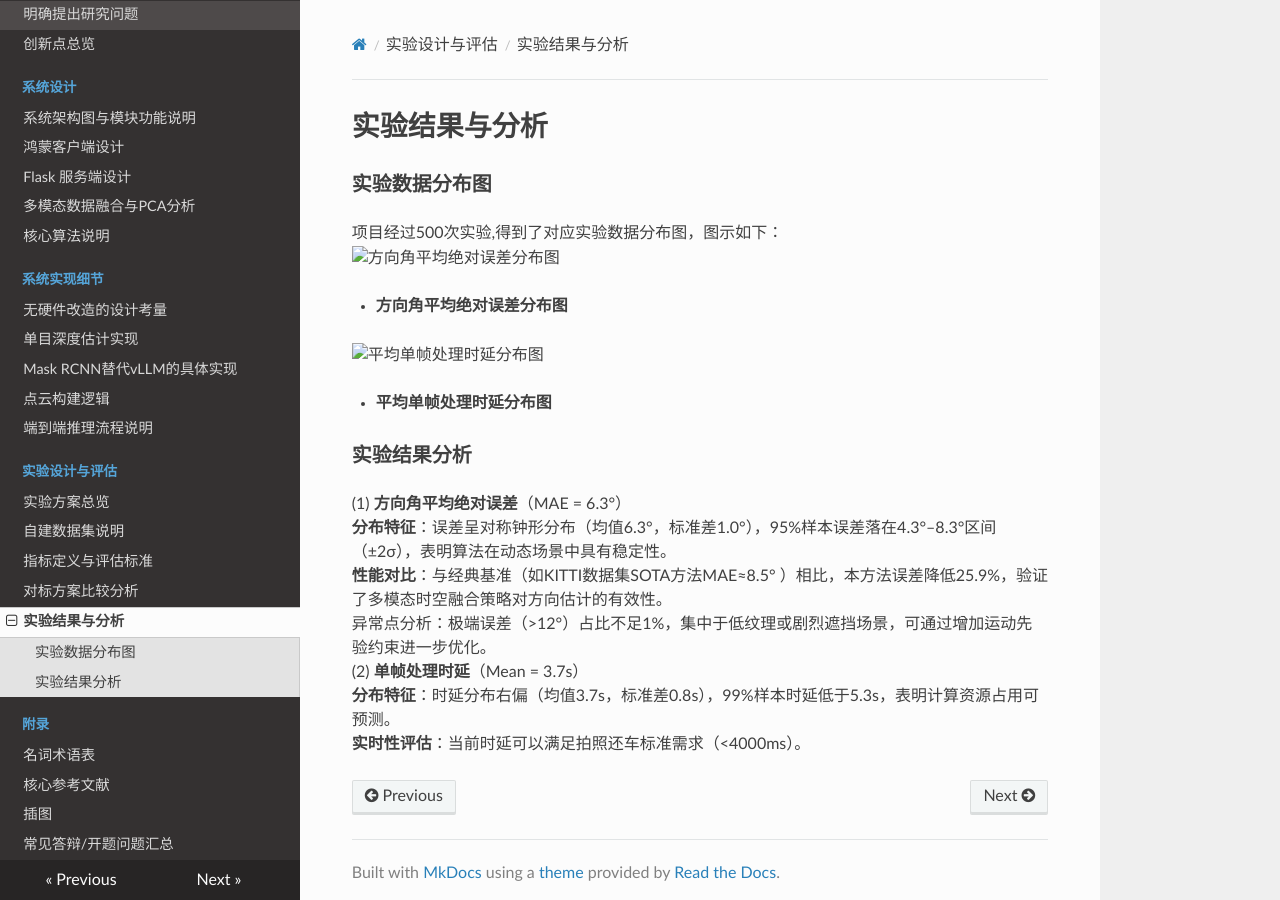
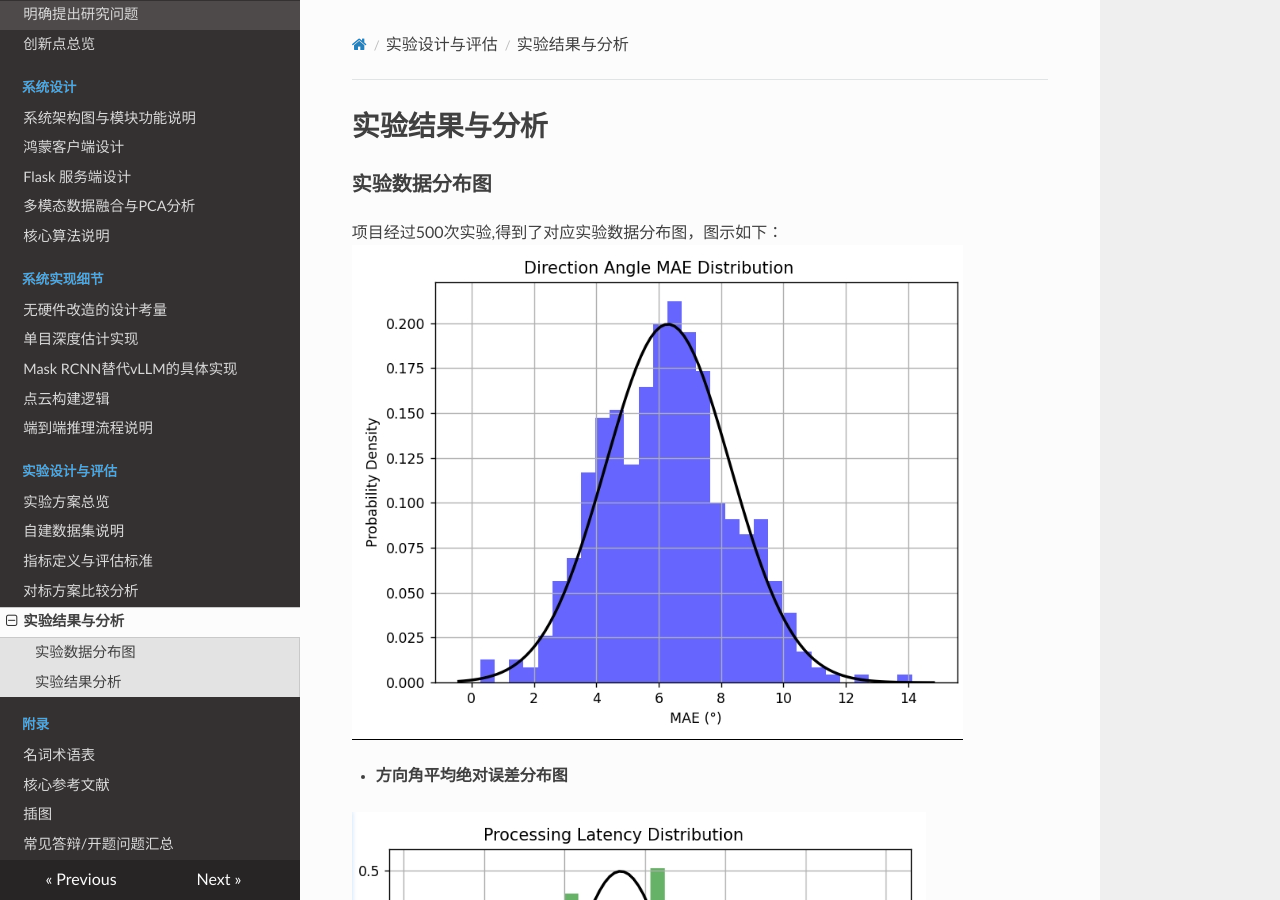
Before and after one commit to xiaoanmodel/-, an MkDocs documentation site: the page built from docs/3_experiments/result_analysis.md, in a window 1280 px wide and 900 px high. Built offline with MkDocs 1.6.1, drawn with Linux system fonts in a browser that asks for light colours; nearby versions of some CDN libraries.

Commit message:
修正实验结果分析文档中的图片路径格式

```diff
--- a/docs/3_experiments/result_analysis.md
+++ b/docs/3_experiments/result_analysis.md
@@ -3,11 +3,11 @@
 ### 实验数据分布图
 
 项目经过500次实验,得到了对应实验数据分布图，图示如下：
-![方向角平均绝对误差分布图](..\4_appendices\figures\MAE.png)
+![方向角平均绝对误差分布图](../4_appendices/figures/MAE.png)
 
 - **方向角平均绝对误差分布图**
 
-![平均单帧处理时延分布图](..\4_appendices\figures\latency.png)
+![平均单帧处理时延分布图](../4_appendices/figures/latency.png)
 
 - **平均单帧处理时延分布图**
 
```
